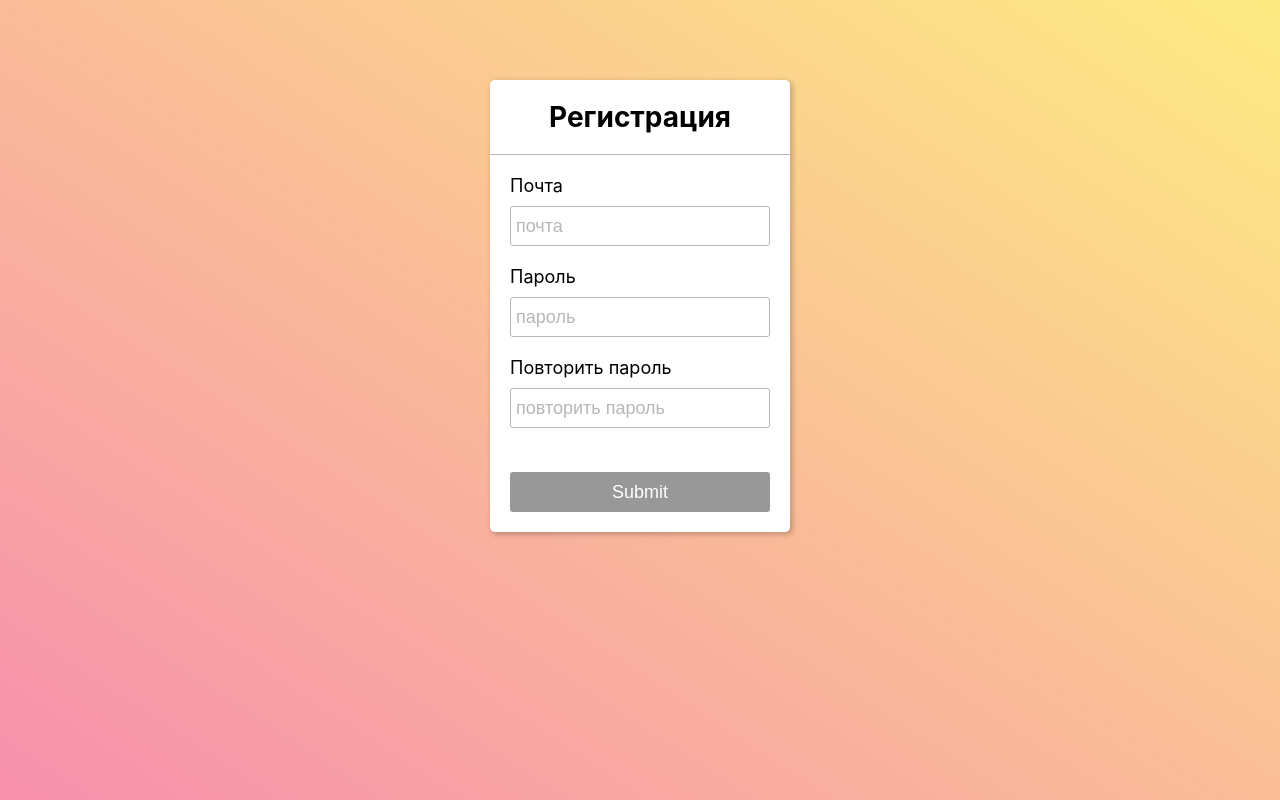
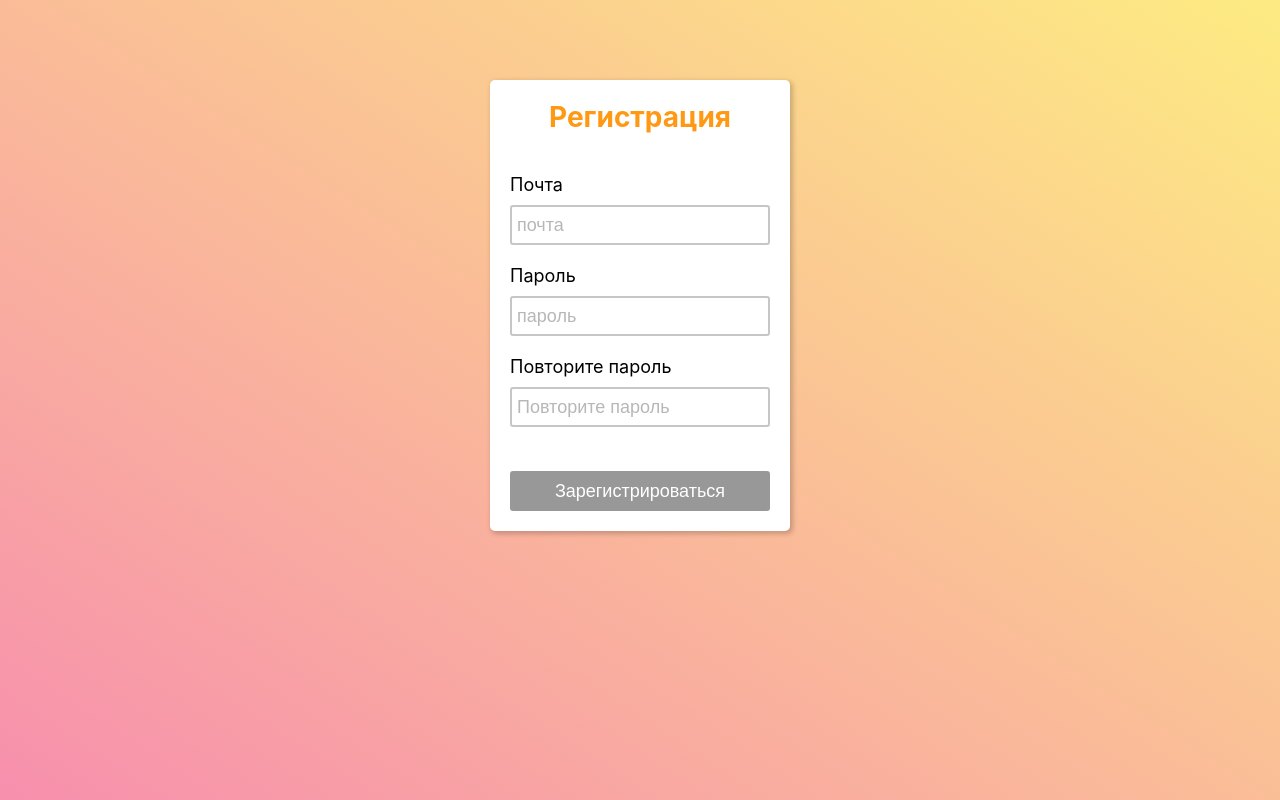
Before and after one commit to GETSHOU/REACT_App-education, a React (Create React App) app: page / in a window 1280 px wide. Built offline with nearby package versions, Linux system fonts and the light colour scheme.

Commit message:
created form

```diff
--- a/package.json
+++ b/package.json
@@ -3,6 +3,7 @@
 	"version": "0.1.0",
 	"private": true,
 	"dependencies": {
+		"@hookform/resolvers": "^3.1.1",
 		"@testing-library/jest-dom": "^5.16.5",
 		"@testing-library/react": "^13.4.0",
 		"@testing-library/user-event": "^13.5.0",
--- a/src/components/RegistrationField/RegistrationField.jsx
+++ b/src/components/RegistrationField/RegistrationField.jsx
@@ -1,40 +1,17 @@
+import { forwardRef } from 'react';
 import styles from './RegistrationField.module.css';
-import PropTypes from 'prop-types';
 
-export const RegistrationField = (props) => {
-	const {
-		name,
-		type,
-		value,
-		onBlur,
-		onChange,
-		labelName,
-		placeholder,
-	} = props;
-
+export const RegistrationField = forwardRef(({error, ...rest}, ref) => {
 	return (
 		<>
-			<label htmlFor={name} className={styles.label}>{labelName}</label>
+			<label htmlFor={rest.name} className={styles.label}>{rest.label}</label>
 			<input
-				id={name}
-				name={name}
-				type={type}
-				value={value}
-				onBlur={onBlur}
-				onChange={onChange}
-				className={styles.input}
-				placeholder={placeholder}
+				{...rest}
+				ref={ref}
+				id={rest.name}
+				className={error ? styles.inputError : styles.input}
 			/>
+			{error && <div className={styles.errorMessage}>{error}</div>}
 		</>
 	)
-}
-
-RegistrationField.propTypes = {
-	name: PropTypes.string.isRequired,
-	type: PropTypes.string.isRequired,
-	value: PropTypes.string.isRequired,
-	onBlur: PropTypes.func.isRequired,
-	onChange: PropTypes.func.isRequired,
-	labelName: PropTypes.string,
-	placeholder: PropTypes.string,
-};
+});
--- a/src/components/RegistrationField/RegistrationField.module.css
+++ b/src/components/RegistrationField/RegistrationField.module.css
@@ -3,25 +3,35 @@
 	font-size: 1rem;
 }
 
-.input {
+.input,
+.inputError {
 	height: 40px;
 	padding: 5px;
-	border: 1px solid #b7b7b7;
+	border: 2px solid #c6c6c6;
 	border-radius: 3px;
 	font-size: 1rem;
+	transition: all 0.3s ease;
+	background: transparent;
+}
+.inputError {
+	border: 2px solid #e10000;
+}
+/* .inputSuccess {
+	border: 2px solid #00c517;
+} */
+
+.input:focus {
+	border: 2px solid #ff9913;
+	transition: all 0.3s ease;
 }
 
 .input::placeholder {
 	color: #b7b7b7;
 }
 
-.validationError {
+.errorMessage {
 	margin-top: 10px;
 	color: #e10000;
 	font-size: 14px;
 	font-weight: bold;
 }
-
-.input:focus {
-	border: 2px solid #717171;
-}
--- a/src/components/RegistrationForm/RegistrationForm.jsx
+++ b/src/components/RegistrationForm/RegistrationForm.jsx
@@ -1,75 +1,96 @@
-import styles from './RegistrationForm.module.css'
+import * as yup from 'yup';
+import { useForm } from 'react-hook-form';
+import { yupResolver } from '@hookform/resolvers/yup';
 import { useRef, useEffect } from 'react';
-import { useInput } from '../../hooks/useInput';
-import { RegistrationField } from '../RegistrationField/RegistrationField';
-import { sendRegistrationRequest } from '../../js/requests/sendRegistrationRequest';
+
+import styles from './RegistrationForm.module.css';
+import { RegistrationField } from '../RegistrationField/RegistrationField'
+
+const EMAIL_REGEXP = /^(([^<>()[\]\\.,;:\s@"]+(\.[^<>()[\]\\.,;:\s@"]+)*)|.(".+"))@((\[[0-9]{1,3}\.[0-9]{1,3}\.[0-9]{1,3}\.[0-9]{1,3}\])|(([a-zA-Z\-0-9]+\.)+[a-zA-Z]{2,}))$/;
+
+const fieldsScheme = yup
+	.object({
+		email: yup.string()
+							.required('Поле не должно быть пустым!')
+							.matches(
+								EMAIL_REGEXP,
+								'Название почты введено некорректно!'
+							),
+		password: yup.string()
+								.required('Поле не должно быть пустым!')
+								.min(5, 'Длина пароля должна быть не менее 5 символов!')
+								.max(15, 'Длина пароля должна быть не более 15 символов!')
+								.matches(/[0-9]+/, 'В пароле должна быть минимум 1 цифра!')
+								.matches(/[a-zA-z]+/, 'В пароле должна быть минимум 1 буква!')
+								.matches(/\W+/, 'В пароле должнен быть минимум 1 спецсимвол!'),
+		repeatPassword: yup.string()
+											 .required('Поле не должно быть пустым!')
+											 .oneOf([yup.ref('password'), null], 'Пароли не совпадают'),
+	})
+	.required();
 
 export const RegistrationForm = () => {
-	const email = useInput('', {isEmail: true});
-	const password = useInput('', {passwordLength: {minLength: 5, maxLength: 15}});
-	const repeatPassword = useInput('', {isPassword: password.value});
+	const {
+		register,
+		handleSubmit,
+		formState: { errors, isValid },
+	} = useForm({
+		defaultValues: {
+			email: '',
+			password: '',
+			repeatPassword: ''
+		},
+		resolver: yupResolver(fieldsScheme),
+		mode: 'all',
+	});
+
+	const onSubmit = (formData) => {
+		console.log(formData);
+	};
 
 	const buttonRef = useRef();
 
-	useEffect(() => {
-		if (email.inputValid || password.inputValid || repeatPassword.inputValid) {
-			buttonRef.current.focus();
-		}
-	}, [email, password, repeatPassword]);
-
-	const sendDataRegistration = (e) => {
-		e.preventDefault();
-		sendRegistrationRequest({
-			email: email.value,
-			password: password.value,
-			repeatPassword: repeatPassword.value,
-		});
-	};
+	useEffect(() => { if (isValid) buttonRef.current.focus(); }, [isValid]);
 
 	return (
 		<div className={styles.block}>
 			<div className={styles.titleBlock}>
 				<h1 className={styles.title}>Регистрация</h1>
 			</div>
-			<form className={styles.form} onSubmit={sendDataRegistration}>
+			<form className={styles.form} onSubmit={handleSubmit(onSubmit)}>
 				<div className={styles.row}>
 					<RegistrationField
 						name='email'
 						type='text'
-						labelName='Почта'
 						placeholder='почта'
-						value={email.value}
-						onChange={(e) => email.handleChange(e)}
-						onBlur={(e) => email.handleBlur(e)}
+						label='Почта'
+						{...register('email')}
+						error={errors.email?.message}
 					/>
-					{(email.focused && email.emailError) && <div style={{color: 'red'}}>{email.error}</div>}
 				</div>
 				<div className={styles.row}>
 					<RegistrationField
 						name='password'
-						type='password'
-						labelName='Пароль'
+						type='text'
 						placeholder='пароль'
-						value={password.value}
-						onChange={(e) => password.handleChange(e)}
-						onBlur={(e) => password.handleBlur(e)}
+						label='Пaроль'
+						{...register('password')}
+						error={errors.password?.message}
 					/>
-					{(password.focused && password.passwordError) && <div style={{color: 'red'}}>{password.error}</div>}
 				</div>
 				<div className={styles.row}>
 					<RegistrationField
 						name='repeatPassword'
-						type='password'
-						labelName='Повторить пароль'
-						placeholder='повторить пароль'
-						value={repeatPassword.value}
-						onChange={(e) => repeatPassword.handleChange(e)}
-						onBlur={(e) => repeatPassword.handleBlur(e)}
+						type='text'
+						placeholder='Повторите пароль'
+						label='Повторите пароль'
+						{...register('repeatPassword')}
+						error={errors.repeatPassword?.message}
 					/>
-					{(repeatPassword.focused && repeatPassword.repeatPasswordError) && <div style={{color: 'red'}}>{repeatPassword.error}</div>}
 				</div>
-				<button
-					type="submit" className={styles.button} ref={buttonRef} disabled={!email.inputValid || !password.inputValid || !repeatPassword.inputValid}>Submit</button>
+				<button type="submit" className={styles.button} disabled={!isValid} ref={buttonRef}>
+					Зарегистрироваться
+				</button>
 			</form>
 		</div>
 	)
--- a/src/components/RegistrationForm/RegistrationForm.module.css
+++ b/src/components/RegistrationForm/RegistrationForm.module.css
@@ -10,13 +10,13 @@
 
 .titleBlock {
 	padding: 20px;
-	border-bottom: 1px solid #b7b7b7;
 }
 
 .title {
 	font-size: 28px;
 	font-weight: bold;
 	text-align: center;
+	color: #ff9913;
 }
 
 .form {
@@ -45,7 +45,7 @@
 	background: #fdab41;
 	font-size: 1rem;
 	color: #ffffff;
-	transition: all 0.2s ease;
+	transition: all 0.3s ease;
 }
 
 .button:hover {
@@ -58,5 +58,9 @@
 }
 
 .button:focus {
-	border: 2px solid #717171;
+	background: #009611;
 }
+
+.button:focus:hover {
+	background: #00c517;
+}
--- a/src/hooks/useInput.jsx
+++ /dev/null
@@ -1,24 +0,0 @@
-import { useState } from 'react';
-import { useValidation } from './useValidation';
-
-export const useInput = (initialValue, validations) => {
-	const [value, setValue] = useState(initialValue);
-	const [focused, setFocus] = useState(false);
-	const valid = useValidation(value, validations);
-
-	const handleChange = ({target}) => {
-		setValue(target.value);
-	};
-
-	const handleBlur = (e) => {
-		setFocus(true);
-	};
-
-	return {
-		value,
-		handleChange,
-		handleBlur,
-		focused,
-		...valid,
-	}
-};
--- a/src/hooks/useValidation.jsx
+++ /dev/null
@@ -1,49 +0,0 @@
-import { useState, useEffect } from 'react';
-
-export const useValidation = (value, validations) => {
-	const [error, setError] = useState(null);
-	const [inputValid, setInputValid] = useState(false);
-	const [emailError, setEmailError] = useState(false);
-	const [passwordError, setPasswordError] = useState(false);
-	const [repeatPasswordError, setRepeatPasswordError] = useState(false);
-
-	useEffect(() => {
-		for (const validation in validations) {
-
-			switch (validation) {
-				case 'isEmail':
-					const EMAIL_REGEXP = /^(([^<>()[\]\\.,;:\s@"]+(\.[^<>()[\]\\.,;:\s@"]+)*)|.(".+"))@((\[[0-9]{1,3}\.[0-9]{1,3}\.[0-9]{1,3}\.[0-9]{1,3}\])|(([a-zA-Z\-0-9]+\.)+[a-zA-Z]{2,}))$/;
-
-					EMAIL_REGEXP.test(String(value).toLowerCase()) ? setEmailError(false) : setEmailError(true);
-					setError('Некорректный Email!');
-					break;
-				case 'passwordLength':
-					(value.length < validations[validation].minLength || value.length > validations[validation].maxLength) ? setPasswordError(true) : setPasswordError(false);
-					setError(`В поле должно быть не менее ${validations[validation].minLength} и не более ${validations[validation].maxLength} символов!`);
-					break;
-				case 'isPassword':
-					value !== validations.isPassword ? setRepeatPasswordError(true) : setRepeatPasswordError(false);
-					setError('Оба введенных пароля должны быть идентичны!');
-					break;
-				default:
-					break;
-			}
-		}
-	}, [value, validations]);
-
-	useEffect(() => {
-		if (emailError || passwordError || repeatPasswordError) {
-			setInputValid(false);
-		} else {
-			setInputValid(true);
-		}
-	}, [emailError, passwordError, repeatPasswordError]);
-
-	return {
-		error,
-		inputValid,
-		emailError,
-		passwordError,
-		repeatPasswordError
-	};
-};
--- a/src/js/requests/sendRegistrationRequest.js
+++ /dev/null
@@ -1,3 +0,0 @@
-export const sendRegistrationRequest = (data) => {
-	console.log(data);
-};
```
Also changed, not shown: 1 other file (tests, documents, lock files or other folders).
